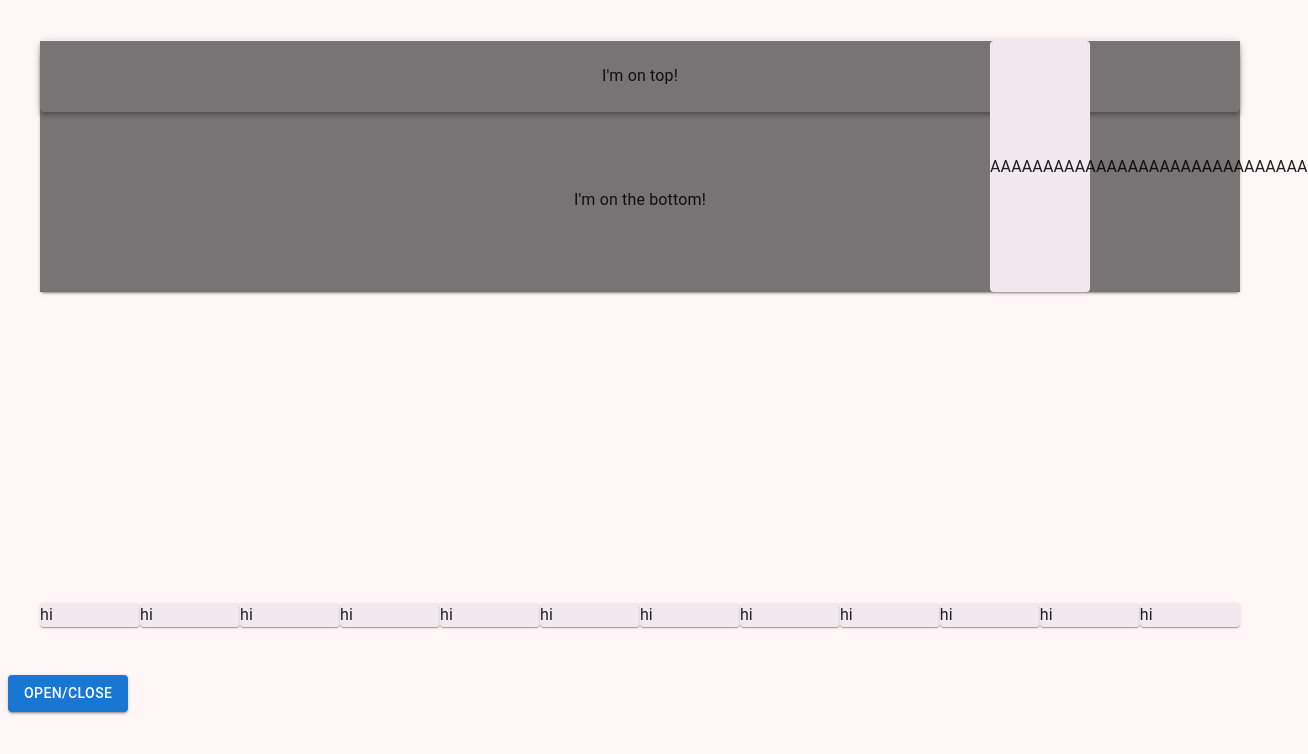
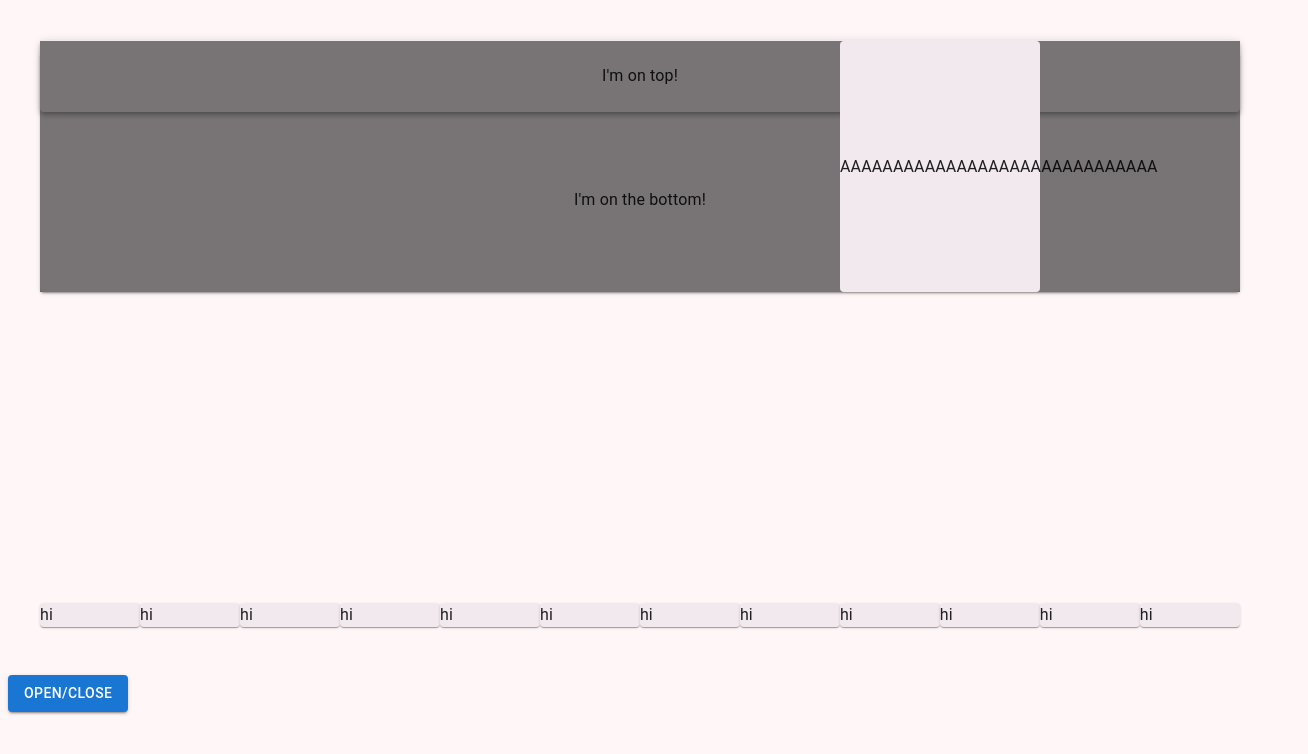
Before and after one commit to eclectic-kitty/react-mui-experiments, a React (Create React App) app: page / in a window 1280 px wide. Both pictures are taken after a click on the button "OPEN/CLOSE". Shown: the top 754 px of the page, 1308 px wide, since content can reach past the window. Built offline with nearby package versions, Linux system fonts and the light colour scheme.

Commit message:
Fixed Backdrop issues with Grid item sizing

```diff
--- a/src/App.js
+++ b/src/App.js
@@ -88,15 +88,11 @@ const App = () => {
             height: "100%",
             top: -311,
             zIndex: 10,
+            justifyContent: "flex-start", // This is necesassary for Grid item size to be respected
           }}
         >
-          <Slide
-            in={drawerOpen}
-            direction="left"
-            //container={contRef.current}
-            //sx={{ width: "100%", height: "100%" }}
-          >
-            <Grid size={1} offset={8} sx={{ position: "relative", zIndex: 20 }}>
+          <Slide in={drawerOpen} direction="left" container={contRef.current}>
+            <Grid size={2} offset={8} sx={{ zIndex: 20 }}>
               <Paper
                 elevation={0}
                 sx={{ paddingY: 14.2, textAlign: "center", width: "100%" }}
```
